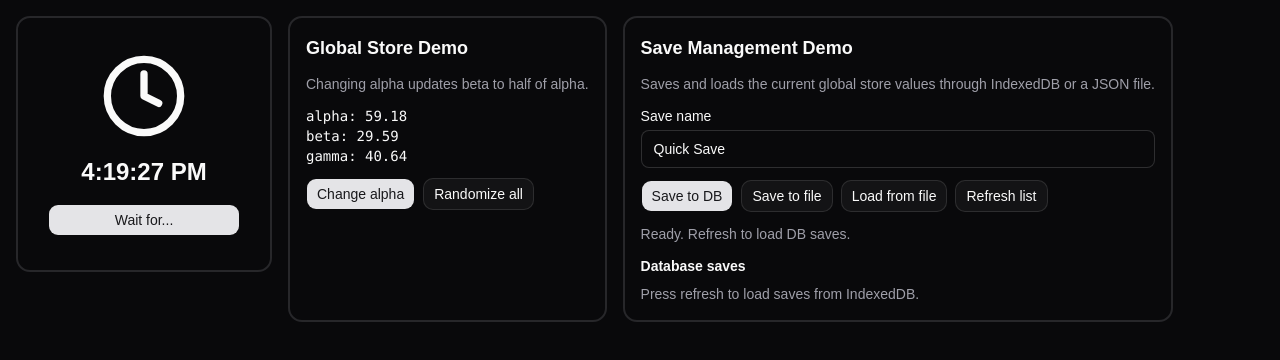
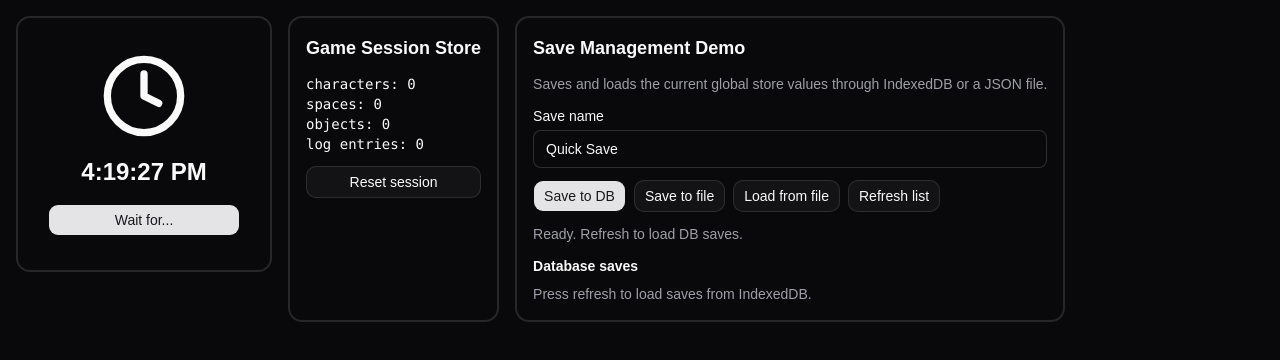
Before and after one commit to HeatForge/shelter-director, a React (Vite) app: page / in a window 1280 px wide. Shown: the top 360 px of the page. Built offline with nearby package versions, Linux system fonts and the light colour scheme.

Commit message:
Replace placeholder session store

```diff
--- a/src/components/shelter-dedicated/global-store-demo.tsx
+++ b/src/components/shelter-dedicated/global-store-demo.tsx
@@ -1,46 +1,25 @@
-import { useEffect } from "react"
-
 import { Button } from "@/components/ui/button"
 import { useGlobalStore } from "@/store/global-store"
 
 /**
- * Temporary demo that shows the global store in action.
- * When alpha changes, beta is rewritten to mirror half of alpha.
+ * Temporary session summary for checking that the global store is wired.
  */
 export default function GlobalStoreDemo() {
-  const alpha = useGlobalStore((state) => state.alpha)
-  const beta = useGlobalStore((state) => state.beta)
-  const gamma = useGlobalStore((state) => state.gamma)
-  const setAlpha = useGlobalStore((state) => state.setAlpha)
-  const setBeta = useGlobalStore((state) => state.setBeta)
-  const randomizeAll = useGlobalStore((state) => state.randomizeAll)
-
-  useEffect(() => {
-    setBeta(alpha / 2)
-  }, [alpha, setBeta])
-
-  /** Rolls a new random alpha to trigger the beta reaction. */
-  const handleChangeAlpha = () => {
-    setAlpha(Math.random() * 100)
-  }
+  const session = useGlobalStore((state) => state.session)
+  const resetSession = useGlobalStore((state) => state.resetSession)
 
   return (
     <div className="flex flex-col gap-3 rounded-xl border-2 border-accent p-4">
-      <h2 className="text-lg font-bold">Global Store Demo</h2>
-      <p className="text-sm text-muted-foreground">
-        Changing alpha updates beta to half of alpha.
-      </p>
+      <h2 className="text-lg font-bold">Game Session Store</h2>
       <ul className="font-mono text-sm">
-        <li>alpha: {alpha.toFixed(2)}</li>
-        <li>beta: {beta.toFixed(2)}</li>
-        <li>gamma: {gamma.toFixed(2)}</li>
+        <li>characters: {Object.keys(session.characters).length}</li>
+        <li>spaces: {Object.keys(session.spaces).length}</li>
+        <li>objects: {Object.keys(session.objects).length}</li>
+        <li>log entries: {session.actionLog.length}</li>
       </ul>
-      <div className="flex gap-2">
-        <Button onClick={handleChangeAlpha}>Change alpha</Button>
-        <Button variant="outline" onClick={randomizeAll}>
-          Randomize all
-        </Button>
-      </div>
+      <Button variant="outline" onClick={resetSession}>
+        Reset session
+      </Button>
     </div>
   )
 }
--- a/src/components/shelter-dedicated/save-management-demo.tsx
+++ b/src/components/shelter-dedicated/save-management-demo.tsx
@@ -179,9 +179,9 @@ export default function SaveManagementDemo() {
                     #{saveSlot.id} {saveSlot.name}
                   </div>
                   <div className="font-mono text-xs text-muted-foreground">
-                    a:{saveSlot.payload.alpha.toFixed(1)} b:
-                    {saveSlot.payload.beta.toFixed(1)} g:
-                    {saveSlot.payload.gamma.toFixed(1)}
+                    c:{Object.keys(saveSlot.payload.characters).length} s:
+                    {Object.keys(saveSlot.payload.spaces).length} o:
+                    {Object.keys(saveSlot.payload.objects).length}
                   </div>
                 </div>
                 <div className="flex gap-2">
--- /dev/null
+++ b/src/domain/session.ts
@@ -0,0 +1,76 @@
+import type { Character, CharacterId, SpaceId, ValidationResult } from "./character"
+import type {
+  InteractableObject,
+  InteractableObjectId,
+} from "./interactable-object"
+import { validateInteractableObjects } from "./interactable-object"
+import {
+  validateCharacterOccupancy,
+  validateSpaces,
+  type WorldSpace,
+} from "./world-space"
+
+export type ActionLogEntry = {
+  id: string
+  actorId: CharacterId | null
+  message: string
+  result: "success" | "failure" | "info"
+}
+
+export type GameSessionSnapshot = {
+  schemaVersion: 2
+  characters: Record<CharacterId, Character>
+  spaces: Record<SpaceId, WorldSpace>
+  objects: Record<InteractableObjectId, InteractableObject>
+  actionLog: ActionLogEntry[]
+}
+
+/** Creates an empty but valid game session snapshot. */
+export function createEmptyGameSession(): GameSessionSnapshot {
+  return {
+    schemaVersion: 2,
+    characters: {},
+    spaces: {},
+    objects: {},
+    actionLog: [],
+  }
+}
+
+/** Creates a cloned session snapshot so callers cannot mutate store internals. */
+export function cloneGameSession(
+  session: GameSessionSnapshot,
+): GameSessionSnapshot {
+  return structuredClone(session)
+}
+
+/** Validates a complete game session snapshot and all current cross-references. */
+export function validateGameSessionSnapshot(
+  session: GameSessionSnapshot,
+): ValidationResult<GameSessionSnapshot> {
+  const errors: string[] = []
+
+  if (session.schemaVersion !== 2) {
+    errors.push("Game session schema version must be 2.")
+  }
+
+  const spacesValidation = validateSpaces(session.spaces)
+  if (!spacesValidation.ok) {
+    errors.push(...spacesValidation.errors)
+  }
+
+  const occupancyValidation = validateCharacterOccupancy(session)
+  if (!occupancyValidation.ok) {
+    errors.push(...occupancyValidation.errors)
+  }
+
+  const objectValidation = validateInteractableObjects(session)
+  if (!objectValidation.ok) {
+    errors.push(...objectValidation.errors)
+  }
+
+  if (errors.length > 0) {
+    return { ok: false, errors }
+  }
+
+  return { ok: true, value: cloneGameSession(session) }
+}
--- a/src/save/save-management.ts
+++ b/src/save/save-management.ts
@@ -70,7 +70,7 @@ export async function loadGameFromDatabase(saveId: number): Promise<GameSaveReco
     throw new Error(`No save found for id ${saveId}.`)
   }
 
-  useGlobalStore.getState().hydrateFromSave(savedRecord.payload)
+  useGlobalStore.getState().hydrateSession(savedRecord.payload)
   return savedRecord
 }
 
@@ -109,7 +109,7 @@ export async function loadGameFromFile(file: File): Promise<GameSaveFile> {
     throw new Error("The selected file is not a valid shelter save.")
   }
 
-  useGlobalStore.getState().hydrateFromSave(parsedFile.payload)
+  useGlobalStore.getState().hydrateSession(parsedFile.payload)
   return parsedFile
 }
 
--- a/src/store/global-store.ts
+++ b/src/store/global-store.ts
@@ -1,61 +1,47 @@
 import { create } from "zustand"
 
-import type { GameSavePayload } from "@/db/game-database"
+import {
+  cloneGameSession,
+  createEmptyGameSession,
+  type GameSessionSnapshot,
+} from "@/domain/session"
+import { getCharactersInSpace, getNeighborSpaces } from "@/domain/world-space"
 
 /**
- * Temporary placeholder values held in the global store until real game session data lands.
+ * Global Zustand store for the active game session shared across the app.
  */
 export type GlobalStoreState = {
-  /** First temporary random value. */
-  alpha: number
-  /** Second temporary random value. */
-  beta: number
-  /** Third temporary random value. */
-  gamma: number
-  /** Replaces alpha with a new random value. */
-  setAlpha: (alpha: number) => void
-  /** Replaces beta with a new random value. */
-  setBeta: (beta: number) => void
-  /** Replaces gamma with a new random value. */
-  setGamma: (gamma: number) => void
-  /** Fills alpha, beta, and gamma with fresh random values. */
-  randomizeAll: () => void
-  /** Writes a saved payload back into the live global store. */
-  hydrateFromSave: (payload: GameSavePayload) => void
+  session: GameSessionSnapshot
+  /** Replaces the complete live game session atomically. */
+  hydrateSession: (session: GameSessionSnapshot) => void
+  /** Restores the live game session to the empty baseline. */
+  resetSession: () => void
+  /** Reads one character from the active session. */
+  getCharacter: (characterId: string) => GameSessionSnapshot["characters"][string] | undefined
+  /** Reads one space from the active session. */
+  getSpace: (spaceId: string) => GameSessionSnapshot["spaces"][string] | undefined
+  /** Reads characters currently occupying one space. */
+  getCharactersInSpace: (spaceId: string) => GameSessionSnapshot["characters"][string][]
+  /** Reads spaces connected to one space. */
+  getNeighborSpaces: (spaceId: string) => GameSessionSnapshot["spaces"][string][]
+  /** Reads objects currently placed in one space. */
+  getObjectsInSpace: (spaceId: string) => GameSessionSnapshot["objects"][string][]
 }
 
-/** Builds a random number between 0 and 100 for temporary store demos. */
-function createRandomValue(): number {
-  return Math.random() * 100
-}
-
-/**
- * Global Zustand store for game session data shared across the app.
- * Currently holds three temporary random values for wiring demos.
- */
-export const useGlobalStore = create<GlobalStoreState>((set) => ({
-  alpha: createRandomValue(),
-  beta: createRandomValue(),
-  gamma: createRandomValue(),
-  setAlpha: (alpha) => set({ alpha }),
-  setBeta: (beta) => set({ beta }),
-  setGamma: (gamma) => set({ gamma }),
-  randomizeAll: () =>
-    set({
-      alpha: createRandomValue(),
-      beta: createRandomValue(),
-      gamma: createRandomValue(),
-    }),
-  hydrateFromSave: (payload) =>
-    set({
-      alpha: payload.alpha,
-      beta: payload.beta,
-      gamma: payload.gamma,
-    }),
+/** Global store hook for the authoritative game session. */
+export const useGlobalStore = create<GlobalStoreState>((set, get) => ({
+  session: createEmptyGameSession(),
+  hydrateSession: (session) => set({ session: cloneGameSession(session) }),
+  resetSession: () => set({ session: createEmptyGameSession() }),
+  getCharacter: (characterId) => get().session.characters[characterId],
+  getSpace: (spaceId) => get().session.spaces[spaceId],
+  getCharactersInSpace: (spaceId) => getCharactersInSpace(get().session, spaceId),
+  getNeighborSpaces: (spaceId) => getNeighborSpaces(get().session, spaceId),
+  getObjectsInSpace: (spaceId) =>
+    Object.values(get().session.objects).filter((object) => object.spaceId === spaceId),
 }))
 
-/** Reads the current global store values into a saveable payload. */
-export function getGlobalStorePayload(): GameSavePayload {
-  const { alpha, beta, gamma } = useGlobalStore.getState()
-  return { alpha, beta, gamma }
+/** Reads the active game session into a saveable payload. */
+export function getGlobalStorePayload(): GameSessionSnapshot {
+  return cloneGameSession(useGlobalStore.getState().session)
 }
```
Also changed, not shown: src/db/game-database.ts (+3 -5 lines), 2 other files (tests, documents, lock files or other folders).
